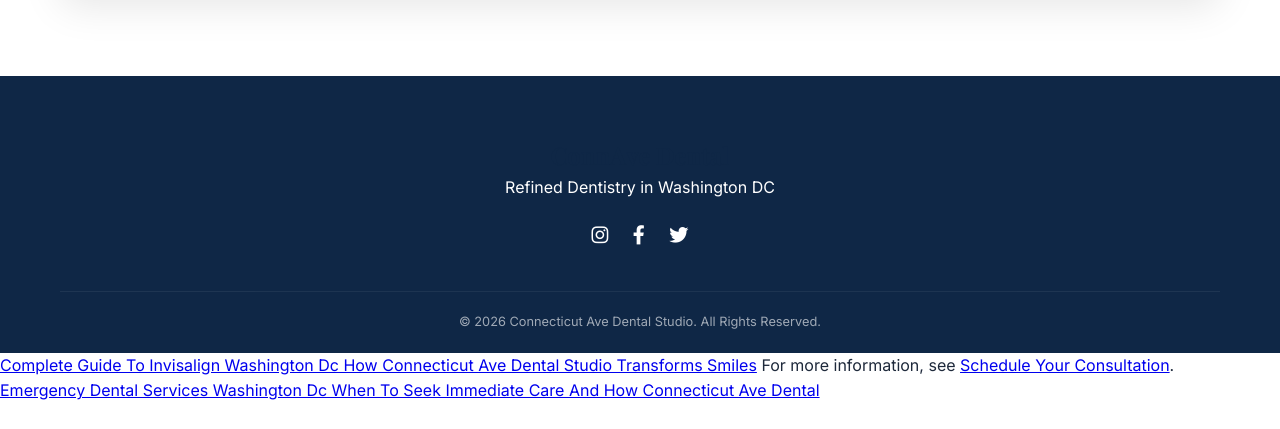
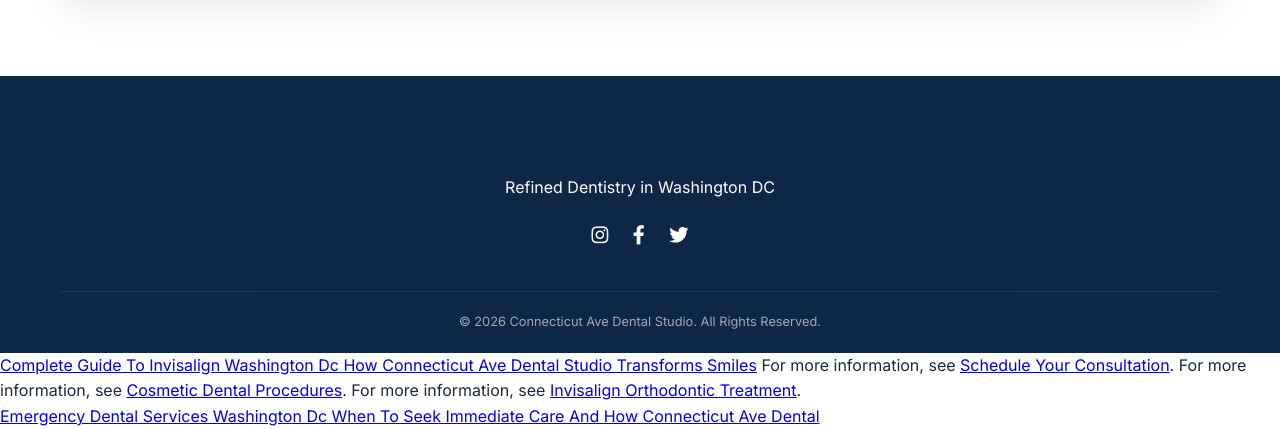
Before and after one commit to asquitt/asquitt.github.io, a Jekyll site: the page index.html, which Jekyll copies as it is, in a window 1280 px wide and 900 px high, scrolled down 3255 px, cut to the strip 471-900 px from the top of the window. Built offline with Jekyll 4.4.1, drawn with Linux system fonts in a browser that asks for light colours; before the commit the page ends 4130 px from its top, so only the background shows below that.

Commit message:
Add internal links: Cosmetic Dental Procedures, Invisalign Orthodontic Treatment

```diff
--- a/index.html
+++ b/index.html
@@ -484,5 +484,5 @@
             }
         });
     </script>
-<p><a href="https://asquitt.github.io/blog/complete-guide-to-invisalign-washington-dc-how-connecticut-ave-dental-studio-transforms-smiles">Complete Guide To Invisalign Washington Dc How Connecticut Ave Dental Studio Transforms Smiles</a> For more information, see <a href="https://asquitt.github.io/contact">Schedule Your Consultation</a>.</p><p><a href="https://asquitt.github.io/blog/emergency-dental-services-washington-dc-when-to-seek-immediate-care-and-how-connecticut-ave-dental">Emergency Dental Services Washington Dc When To Seek Immediate Care And How Connecticut Ave Dental</a></p></body>
+<p><a href="https://asquitt.github.io/blog/complete-guide-to-invisalign-washington-dc-how-connecticut-ave-dental-studio-transforms-smiles">Complete Guide To Invisalign Washington Dc How Connecticut Ave Dental Studio Transforms Smiles</a> For more information, see <a href="https://asquitt.github.io/contact">Schedule Your Consultation</a>. For more information, see <a href="https://asquitt.github.io/cosmetic-dentistry.html">Cosmetic Dental Procedures</a>. For more information, see <a href="https://asquitt.github.io/invisalign-treatment.html">Invisalign Orthodontic Treatment</a>.</p><p><a href="https://asquitt.github.io/blog/emergency-dental-services-washington-dc-when-to-seek-immediate-care-and-how-connecticut-ave-dental">Emergency Dental Services Washington Dc When To Seek Immediate Care And How Connecticut Ave Dental</a></p></body>
 </html>
```
